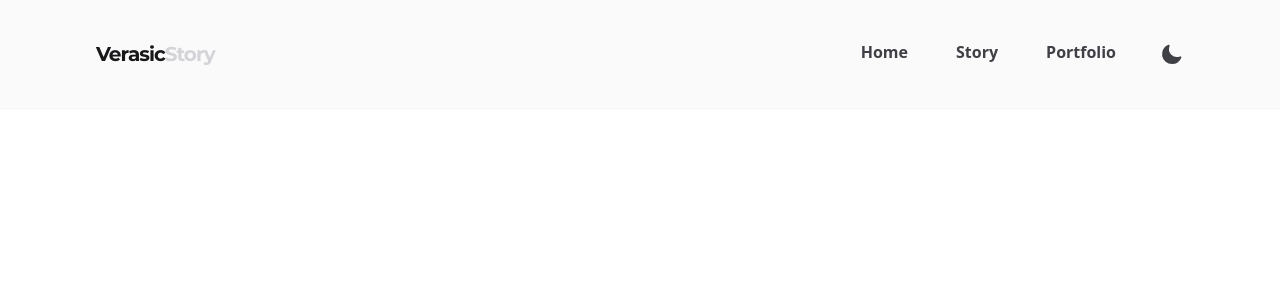
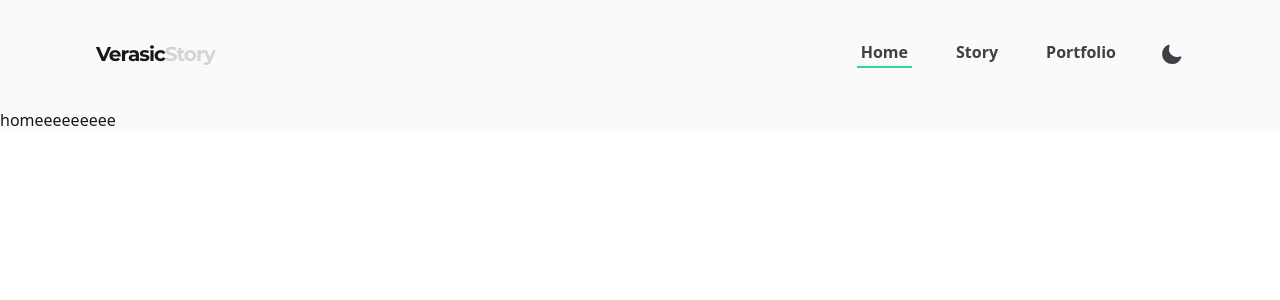
Before and after one commit to Milkywayrules/JS-Drill, a React (Create React App) app in the folder 4-verasic-blog-react/: page / in a window 1280 px wide. Shown: the top 300 px of the page. Built offline with nearby package versions, Linux system fonts and the light colour scheme; what @tailwindcss/typography would draw is missing.

Commit message:
#4: Update the topnavbar and the routing logic.

```diff
--- a/4-verasic-blog-react/src/App.js
+++ b/4-verasic-blog-react/src/App.js
@@ -1,7 +1,7 @@
 // import { useEffect } from 'react';
-import { HashRouter as Router, Switch, Route } from 'react-router-dom';
+import { BrowserRouter as Router, Switch, Route } from 'react-router-dom';
 
-import useTabTitle from './hooks/UseTabTitle';
+// import useTabTitle from './hooks/UseTabTitle';
 
 import TopNavbar from './components/topnavbar/TopNavbar';
 import Story from './pages/Story';
@@ -9,25 +9,34 @@ import Home from './pages/Home';
 import Portfolio from './pages/Portfolio';
 
 function App() {
-  const { setTabTitle } = useTabTitle('Verasic Blog');
+  let baseUrl;
+  if (process.env.NODE_ENV === 'production') {
+    baseUrl = process.env.REACT_APP_BASEURL;
+  } else {
+    baseUrl = process.env.REACT_APP_BASEURL_DEV;
+  }
+
+  console.log(`${baseUrl}/story`);
+
+  // const { setTabTitle } = useTabTitle('Verasic Blog');
 
   return (
-    <Router>
+    <Router basename="">
       <div className="bg-gray-50 text-gray-900 dark:bg-gray-900 dark:text-white">
         <TopNavbar />
 
         <main>
           <Switch>
-            <Route exact path="./">
-              <Home onClick={() => setTabTitle('Home')} />
+            <Route exact path={baseUrl}>
+              <Home />
             </Route>
 
-            <Route path="./story">
-              <Story onClick={() => setTabTitle('Story')} />
+            <Route path={`${baseUrl}story`}>
+              <Story />
             </Route>
 
-            <Route path="./portfolio">
-              <Portfolio onClick={() => setTabTitle('Portfolio')} />
+            <Route path={`${baseUrl}portfolio`}>
+              <Portfolio />
             </Route>
           </Switch>
         </main>
--- a/4-verasic-blog-react/src/components/topnavbar/TopNavbar.js
+++ b/4-verasic-blog-react/src/components/topnavbar/TopNavbar.js
@@ -1,4 +1,4 @@
-import { Link } from 'react-router-dom';
+import { NavLink } from 'react-router-dom';
 
 import { useDarkMode } from '../../hooks/modules';
 
@@ -12,15 +12,15 @@ export default function NavHeader() {
       <div className="mx-auto flex justify-between max-w-screen-xl text-gray-700">
         <LogoLink />
         <div className="flex gap-3 md:gap-10">
-          <Link to="./" className="my-1 md:my-0 px-1 font-semibold hover:text-gray-300 dark:text-gray-300 dark:hover:text-gray-700">
+          <NavLink exact to="./" activeClassName="border-b-2 border-emerald-400" className="my-1 md:my-0 px-1 font-semibold hover:text-gray-300 dark:text-gray-300 dark:hover:text-gray-700">
             Home
-          </Link>
-          <Link to="./story" className="my-1 md:my-0 px-1 font-semibold hover:text-gray-300 dark:text-gray-300 dark:hover:text-gray-700">
+          </NavLink>
+          <NavLink to="./story" activeClassName="border-b-2 border-emerald-400" className="my-1 md:my-0 px-1 font-semibold hover:text-gray-300 dark:text-gray-300 dark:hover:text-gray-700">
             Story
-          </Link>
-          <Link to="./portfolio" className="my-1 md:my-0 px-1 font-semibold hover:text-gray-300 dark:text-gray-300 dark:hover:text-gray-700">
+          </NavLink>
+          <NavLink to="./portfolio" activeClassName="border-b-2 border-emerald-400" className="my-1 md:my-0 px-1 font-semibold hover:text-gray-300 dark:text-gray-300 dark:hover:text-gray-700">
             Portfolio
-          </Link>
+          </NavLink>
           <button
             id="dark-mode-btn"
             className=""
```
Also changed, not shown: 1 other file (tests, documents, lock files or other folders).
